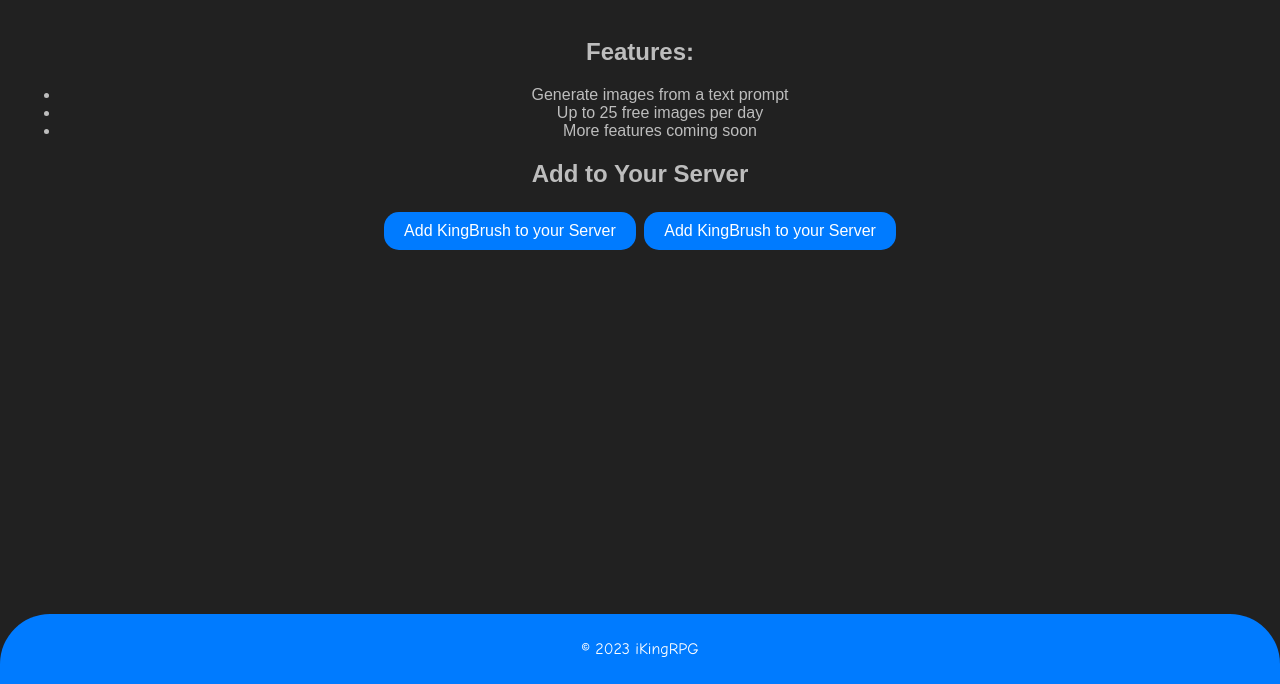
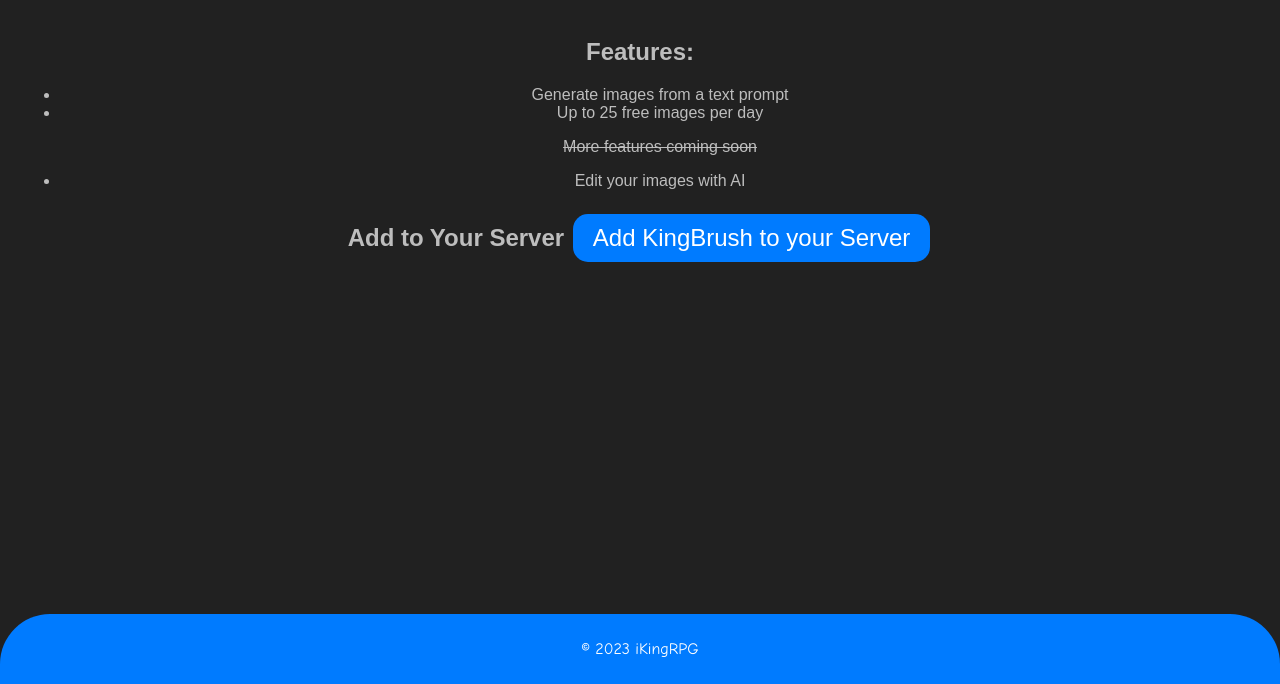
Before and after one commit to RGTD-Ventures/KingBrush-site, a plain HTML site: page index.html in a window 1280 px wide. Shown: the part 116-800 px from the top of the page. Drawn offline with Linux system fonts and the light colour scheme.

Commit message:
Update index.html

```diff
--- a/index.html
+++ b/index.html
@@ -17,13 +17,13 @@
       <ul>
         <li>Generate images from a text prompt</li>
         <li>Up to 25 free images per day</li>
-        <li>More features coming soon</li>
+        <p><s>More features coming soon</s></p>
+        <li>Edit your images with AI</li>
         <!-- Add more features as needed -->
       </ul>
     </section>
     <section>
-      <h2>Add to Your Server</h2>
-      <button>Add KingBrush to your Server</button>
+      <h2>Add to Your Server</h>
       <button onclick="location.href='https://discord.com/api/oauth2/authorize?client_id=1119558716191166476&permissions=35841&scope=bot';">Add KingBrush to your Server</button>
     </section>
   </main>
```
